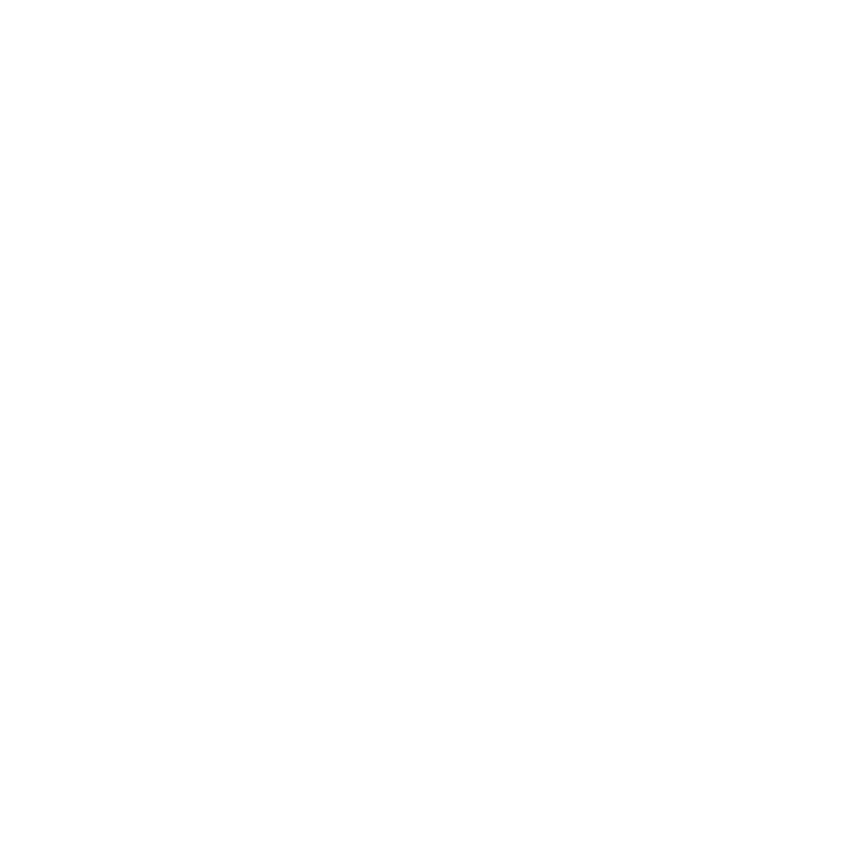
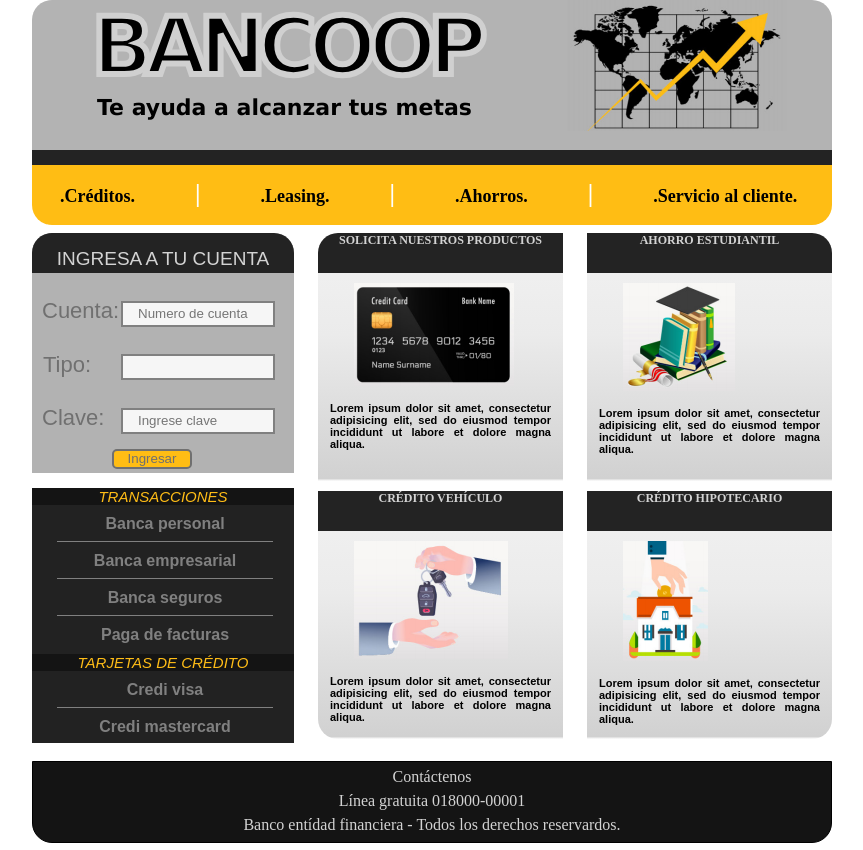
Before and after one commit to hectorcastro12/hectorcastro12.github.io, a plain HTML site: page banco/banco.html in a window 1280 px wide. Shown: the whole page, without its empty margins (208-1071 px from the left). Before the commit the page ends 800 px from the top, so only its background shows below. Drawn offline with Linux system fonts and the light colour scheme.

Commit message:
agregué bancoop v1

```diff
--- a/banco/banco.css
+++ b/banco/banco.css
@@ -0,0 +1,271 @@
+*{
+  margin: 0px;
+  padding: 0px;
+}
+main{
+  /* border: 1px solid rgb(208, 62, 224); */
+  height: 850px;
+  width: 800px;
+  margin: auto;
+
+}
+header{
+  /* border: 1px solid red; */
+  height: 150px;
+  background-color: #B3B3B3;
+  border-bottom: 15px solid #232323;
+  margin-top: -20px;
+  border-radius: 20px 20px 0 0;
+}
+header h1{
+  font-family: verdana;
+  -webkit-text-stroke: 6px #D0D0D0;
+  font-size: 80px;
+  margin: 20px;
+  padding-left: 40px;
+  letter-spacing: -6pt;
+
+}
+header h2{
+  font-family: verdana;
+  margin: 10px;
+  padding-left: 55px;
+  margin-top: -28px;
+  font-size: 22px;
+  padding-top: 10px;
+}
+header img{
+  float: right;
+  padding-right: 45px;
+  padding-top: -5px;
+}
+
+nav ul{
+  list-style: none;
+}
+.li{
+  cursor: pointer;
+}
+li {
+  font-size: 18px;
+  margin: 15px;
+  display: inline-block;
+  padding-left: 13px;
+  padding-right: 13px;
+  font-weight: bold;
+}
+.separador{
+  color: white;
+  font-weight: bolder;
+  font-size: 25px;
+}
+/* el nav */
+.Box{
+  /* border: 1px solid blue; */
+  height: 60px;
+  background-color: #FFBD14;
+  border-radius: 0 0 20px 20px;
+}
+/* contenedor de articulos */
+.section_art{
+  /* border: 1px solid black; */
+  height: 528px;
+  width: 534px;
+  float: right;
+  margin-top: 8px;
+}
+.art1{
+  /* border: 1px solid red; */
+  height: 248px;
+  width: 245px;
+  float: left;
+  border-radius: 20px 0 0 0;
+  margin-left: 20px;
+}
+/* titulo de articulos 1 */
+.h3_1{
+background: #232323;
+color: #D3D3D3;
+height: 40px;
+text-align: center;
+font-size: 12px;
+border-radius: 20px 0 0 0;
+
+}
+.art2{
+  /* border: 1px solid green; */
+  height: 248px;
+  width: 245px;
+  float: right;
+  border-radius: 0 20px 0 0;
+
+}
+.h3_2{
+  height: 40px;
+  background: #232323;
+  color: #D3D3D3;
+  font-size: 12px;
+  border-radius: 0 20px 0 0;
+  text-align: center;
+}
+.art3{
+  /* border: 1px solid black; */
+  height: 248px;
+  width: 245px;
+  float: left;
+  clear: both;
+  border-radius: 0 0 0 20px;
+  margin-left: 20px;
+  margin-top: 10px;
+}
+.h3_3{
+  background: #232323;
+  color: #D3D3D3;
+  height: 40px;
+  font-size: 12px;
+  text-align: center;
+}
+.art4{
+  /* border: 1px solid black; */
+  height: 248px;
+  width: 245px;
+  float: right;
+  border-radius: 0 0 20px 0;
+  margin-top: 10px;
+}
+.h3_4{
+  background: #232323;
+  color: #D3D3D3;
+  height: 40px;
+  font-size: 12px;
+  text-align: center;
+}
+section article p{
+  font-size: 12px;
+  padding-left: 6px;
+}
+section p img{
+  padding: 10px;
+  padding-left: 30px;
+}
+#text{
+  margin-top: -10px;
+  text-align: justify;
+  font-size: 11px;
+  font-family: arial;
+  font-weight: bold;
+  padding: 12px;
+}
+.sect_aside{
+  /* border: 1px solid red; */
+  width: 262px;
+  height: 502px;
+  float: left;
+  margin-top: 8px;
+}
+#table h1{
+  background-color: #141414;
+  color: #FFBD17;
+  font-family: arial;
+  font-weight: lighter;
+  font-style: italic;
+  font-size: 15px;
+  text-align: center;
+
+}
+#table{
+  margin-top: 15px;
+  height: 255px;
+  background-color: #222222;
+  text-align: center;
+  margin-bottom: 15px;
+}
+tr{
+  font-family: arial;
+  font-weight: bold;
+  color: gray;
+  width: 220px;
+}
+td{
+  border-bottom: 1px solid gray;
+  cursor:pointer;
+  padding: 2px;
+  height: 30px;
+}
+table{
+  margin-left: 23px;
+  width: 220px;
+}
+#end{
+  border: none;
+}
+#formulario{
+height: 240px;
+border-radius: 20px 20px 0 0;
+background: #B2B2B2;
+}
+#formulario h1{
+  background-color: #232323;
+  color: #D3D3D3;
+  height: 10px;
+  padding: 15px;
+  text-align: center;
+  border-radius: 20px 20px 0 0;
+  font-size: 19px;
+  font-weight: lighter;
+  font-family: arial;
+}
+form label{
+  width: 50px;
+  display: inline-block;
+  padding-left: 10px;
+  padding-top: 25px;
+  font-size: 22px;
+  font-weight: lighter;
+  color: #707070;
+  text-align: center;
+  position: relative;
+  font-family: arial;
+}
+form input[type="text"]{
+  width: 135px;
+  height: 22px;
+  border: 2px solid grey;
+  background-color: #f6f6f6;
+  margin-left: 25px;
+  padding-left: 15px;
+}
+form input[type="submit"]{
+  height: 20px;
+  margin-left: 80px;
+  width: 80px;
+  cursor: pointer;
+  color: #707070;
+  border: 2px solid #707070;
+  background-color: #FFBD14;
+  border-radius: 5px 5px 5px 5px;
+  margin-top: 15px;
+  display: block;
+}
+footer{
+  border: 1px solid black;
+  height: 80px;
+  clear: both;
+  background-color: #141414;
+  border-radius: 0 0 20px 20px;
+}
+footer p{
+text-align: center;
+color: #D3D3D3;
+padding-top: 6px;
+}
+section article{
+  background: rgba(242,242,242,1);
+ background: -moz-linear-gradient(top, rgba(242,242,242,1) 0%, rgba(235,235,235,1) 41%, rgba(209,209,209,1) 99%, rgba(255,255,255,1) 100%);
+ background: -webkit-gradient(left top, left bottom, color-stop(0%, rgba(242,242,242,1)), color-stop(41%, rgba(235,235,235,1)), color-stop(99%, rgba(209,209,209,1)), color-stop(100%, rgba(255,255,255,1)));
+ background: -webkit-linear-gradient(top, rgba(242,242,242,1) 0%, rgba(235,235,235,1) 41%, rgba(209,209,209,1) 99%, rgba(255,255,255,1) 100%);
+ background: -o-linear-gradient(top, rgba(242,242,242,1) 0%, rgba(235,235,235,1) 41%, rgba(209,209,209,1) 99%, rgba(255,255,255,1) 100%);
+ background: -ms-linear-gradient(top, rgba(242,242,242,1) 0%, rgba(235,235,235,1) 41%, rgba(209,209,209,1) 99%, rgba(255,255,255,1) 100%);
+ background: linear-gradient(to bottom, rgba(242,242,242,1) 0%, rgba(235,235,235,1) 41%, rgba(209,209,209,1) 99%, rgba(255,255,255,1) 100%);
+ filter: progid:DXImageTransform.Microsoft.gradient( startColorstr='#f2f2f2', endColorstr='#ffffff', GradientType=0 )
+}
--- a/banco/banco.html
+++ b/banco/banco.html
@@ -0,0 +1,97 @@
+<!DOCTYPE html>
+<html lang="en">
+<head>
+  <meta charset="UTF-8">
+  <meta name="viewport" content="width=device-width, initial-scale=1.0">
+  <meta http-equiv="X-UA-Compatible" content="ie=edge">
+  <title>BANCOOP</title>
+  <link rel="stylesheet" href="banco.css">
+</head>
+<body>
+  <main>
+    <header>
+      <img src="imagenes/logo.png" alt="">
+      <h1>BANCOOP</h1>
+      <h2>Te ayuda a alcanzar tus metas</h2>
+    </header>
+      <nav class="Box">
+        <ul>
+          <li class="li">.Créditos.</li>
+          <li class="separador">|</li>
+          <li class="li">.Leasing.</li>
+          <li class="separador">|</li>
+          <li class="li">.Ahorros.</li>
+          <li class="separador">|</li>
+          <li class="li">.Servicio al cliente.</li>
+        </ul>
+      </nav>
+<nav class="sect_aside">
+    <article id="formulario">
+            <h1>INGRESA A TU CUENTA</h1>
+            <form class="" action="index.html" method="post">
+            <label for="cuenta">Cuenta: </label>
+            <input type="text" name="Cuenta" placeholder="Numero de cuenta" required>
+            <label for="tipo">Tipo: </label>
+            <input type="text" name="tipo" required>
+            <label for="clave">Clave: </label>
+            <input type="text" name="clave" placeholder="Ingrese clave" required>
+            <input type="submit" name="ingresar" value="Ingresar">
+            </form>
+    </article>
+    <article id="table">
+      <h1>TRANSACCIONES</h1>
+      <table>
+        <tr>
+          <td>Banca personal</td>
+        </tr>
+        <tr>
+          <td>Banca empresarial</td>
+        </tr>
+        <tr>
+          <td>Banca seguros</td>
+        </tr>
+        <tr>
+          <td id="end">Paga de facturas</td>
+        </tr>
+      </table>
+      <h1>TARJETAS DE CRÉDITO</h1>
+      <table>
+      <tr>
+        <td>Credi visa</td>
+      </tr>
+      <tr>
+        <td id="end">Credi mastercard</td>
+      </tr>
+    </table>
+    </article>
+</nav>
+    <section class="section_art">
+      <article class="art1">
+        <h3 class="h3_1">SOLICITA NUESTROS PRODUCTOS</h3>
+        <p><img src="imagenes/tarjeta1.png" alt=""></p>
+        <p id="text">Lorem ipsum dolor sit amet, consectetur adipisicing elit, sed do eiusmod tempor incididunt ut labore et dolore magna aliqua.</p>
+      </article>
+      <article class="art2">
+        <h3 class="h3_2">AHORRO ESTUDIANTIL</h3>
+        <p><img src="imagenes/libros2.png" alt=""></p>
+        <p id="text">Lorem ipsum dolor sit amet, consectetur adipisicing elit, sed do eiusmod tempor incididunt ut labore et dolore magna aliqua.</p>
+      </article>
+      <article class="art3">
+        <h3 class="h3_3">CRÉDITO VEHÍCULO</h3>
+        <p><img src="imagenes/manos3.png" alt=""></p>
+        <p id="text">Lorem ipsum dolor sit amet, consectetur adipisicing elit, sed do eiusmod tempor incididunt ut labore et dolore magna aliqua.</p>
+      </article>
+      <article class="art4">
+        <h3 class="h3_4">CRÉDITO HIPOTECARIO</h3>
+        <p><img src="imagenes/casita4.png" alt=""></p>
+        <p id="text">Lorem ipsum dolor sit amet, consectetur adipisicing elit, sed do eiusmod tempor incididunt ut labore et dolore magna aliqua.</p>
+      </article>
+    </section>
+    <footer>
+      <p>Contáctenos</p>
+      <p>Línea gratuita 018000-00001</p>
+      <p>Banco entídad financiera - Todos los derechos reservardos.</p>
+    </footer>
+  </main>
+</body>
+</html>
```
Also changed, not shown: index.html (+5 -2 lines).
